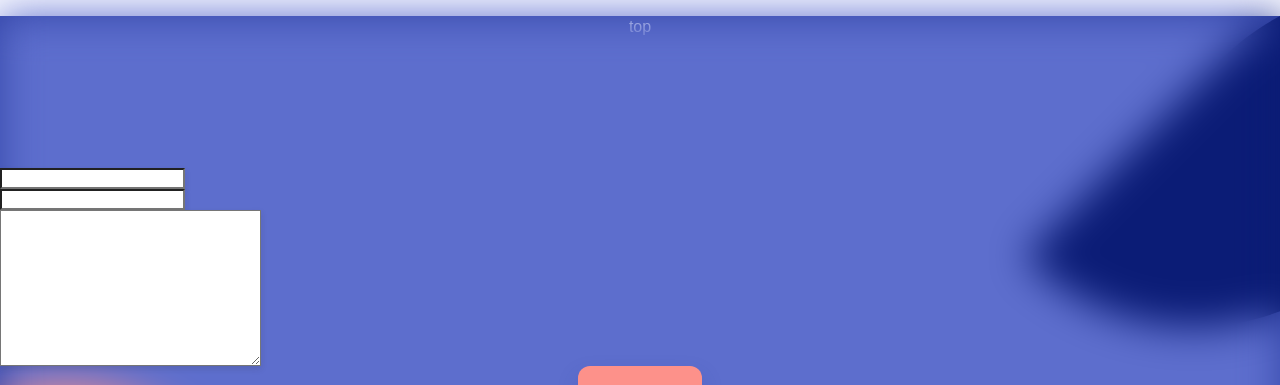
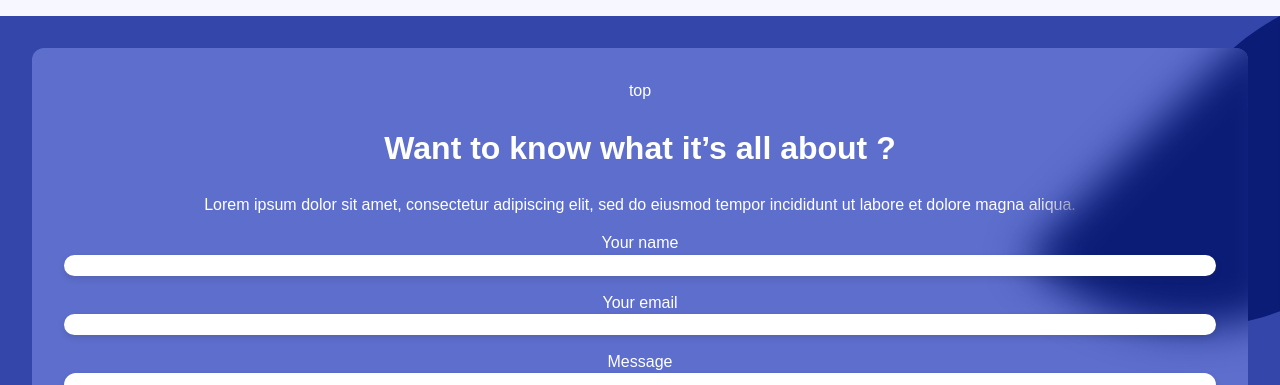
Before and after one commit to studiogram/magel.io, a plain HTML site: page index.html in a window 1280 px wide. Shown: the part 2415-2800 px from the top of the page. Drawn offline with Linux system fonts and the light colour scheme; a web font is replaced by a local one.

Commit message:
main anim

```diff
--- a/css/_main.scss
+++ b/css/_main.scss
@@ -14,6 +14,7 @@ html {
 
 body {
   margin: 0;
+  overflow-x: hidden;
 }
 
 * {
@@ -54,7 +55,7 @@ h2 {
   line-height: 1.2;
 }
 h1 {
-  font-size: 2.5rem;
+  font-size: 2rem;
   @include md {
     font-size: 3.5rem;
   }
@@ -96,6 +97,15 @@ textarea {
   display: block;
   background: white;
   box-shadow: 0 3px 6px rgba(44, 44, 44, 0.15);
+  width: 100%;
+  border: 2px solid white;
+  outline: 0;
+  transition: 0.2s;
+  border-radius: $radius;
+  margin-bottom: 1rem;
+  &:focus {
+    border: 2px solid $blue;
+  }
 }
 
 button {
@@ -106,6 +116,7 @@ button {
   border-radius: $radius;
   box-shadow: 0 10px 20px rgba($blue, 0.25);
   padding: 1rem 2rem;
+  cursor: pointer;
 }
 
 /* Section background */
--- a/css/_variables.scss
+++ b/css/_variables.scss
@@ -6,6 +6,25 @@ $font-arpona: arponasans, sans-serif;
 $lightblue: #f7f8ff;
 $blue: #3446a9;
 $orange: #fd918a;
+
+.color-lightblue {
+  color: $lightblue;
+}
+.color-blue {
+  color: $blue;
+}
+.color-orange {
+  color: $orange;
+}
+.bg-lightblue {
+  background: $lightblue;
+}
+.bg-blue {
+  background: $blue;
+}
+.bg-orange {
+  background: $orange;
+}
 
 /* breakpoints */
 $screen-small: 43rem;
--- a/css/components/footer.scss
+++ b/css/components/footer.scss
@@ -1,18 +1,36 @@
 .footer {
   position: relative;
-  @include bg($blue);
+  background: url(../img/footer-top.svg) right top / 20% no-repeat,
+    url(../img/footer-bottom.svg) left bottom / 30% no-repeat, $blue;
   color: white;
+  overflow: auto;
   .footer__contact {
     overflow: hidden;
-
+    border-radius: $radius;
+    position: relative;
+    background: lighten($blue, 15%);
+    padding: 2rem;
+    margin: 2rem;
+    width: calc(100% - 4rem);
+    @include lg {
+      padding: 4rem;
+      margin: 4rem 4rem 2rem 4rem;
+      width: calc(100% - 8rem);
+    }
     .footer__contact__blurry {
       position: absolute;
-      overflow: hidden;
       width: 100%;
       height: 100%;
-      @include bg(lighten($blue, 15%));
+      background: url(../img/footer-top.svg) right top / 20% no-repeat,
+        url(../img/footer-bottom.svg) left bottom / 30% no-repeat;
+      -webkit-filter: blur(20px);
       filter: blur(20px);
-      -webkit-filter: blur(20px);
+      top: -2rem;
+      left: -2rem;
+      @include lg {
+        top: -4rem;
+        left: -4rem;
+      }
     }
     div,
     form {
--- a/css/components/menu.scss
+++ b/css/components/menu.scss
@@ -1,10 +1,13 @@
 .menu {
-  @include flex;
-  @include justify-content(space-between);
-  @include align-items(center);
   font-weight: 700;
   margin-top: 3rem;
   margin-bottom: 3rem;
+  text-align: center;
+  @include md {
+    @include flex;
+    @include justify-content(space-between);
+    @include align-items(center);
+  }
 
   .menu__logo {
     width: 10rem;
@@ -13,8 +16,16 @@
     ul {
       @include flex;
       @include align-items(center);
+      @include justify-content(center);
+      font-size: 0.7em;
+      @include md {
+        font-size: 0.9em;
+      }
       li {
-        padding: 0 1rem;
+        padding: 0 0.5rem;
+        @include md {
+          font-size: 0.9em;
+        }
       }
       .menu__linkedin {
         img {
--- a/index.html
+++ b/index.html
@@ -146,18 +146,19 @@
             <p>Lorem ipsum dolor sit amet, consectetur adipiscing elit, sed do eiusmod tempor incididunt ut labore et dolore magna aliqua.</p>
           </header>
           <form class="footer__contact__form">
-            <label for="firstname"></label>
+            <label for="firstname">Your name</label>
             <input id="firstname" name="firstname" type="text">
-            <label for="email"></label>
+            <label for="email">Your email</label>
             <input id="email" name="email" type="email">
-            <label for="message"></label>
+            <label for="message">Message</label>
             <textarea id="message" name="message" cols="30" rows="10"></textarea>
             <button type="submit">contact us</button>
           </form>
         </div>
         <div class="footer__copyright">
           <img src="./img/logo-footer.svg" alt="Magel.io logo footer">
-          <p>©Magel.io. 2020 All rights reserved.</p>
+          <p>©Magel.io. 2020 All rights reserved. <br/> <span class="color-orange"><a href="#" >Privacy policy</a></span></p>
+
         </div>
       </footer>
 
--- a/js/footer.js
+++ b/js/footer.js
@@ -0,0 +1,8 @@
+/* Blur */
+const blurryElement = $(".footer__contact__blurry");
+const blurryElementParent = blurryElement.parents(".footer");
+$(window).on("load resize", () => {
+  blurryElement
+    .width(blurryElementParent.width())
+    .height(blurryElementParent.height());
+});
```
Also changed, not shown: css/styles.css, 1 other file.
